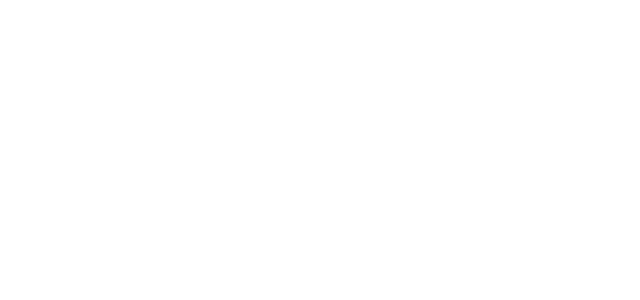
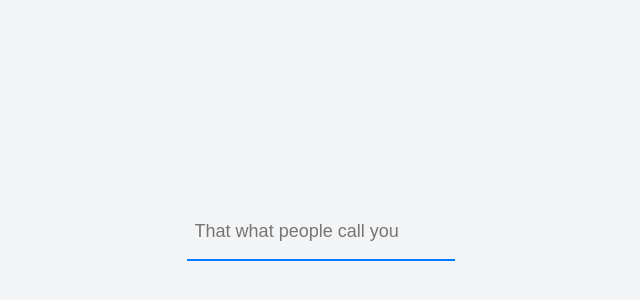
Before and after one commit to hellobdo/cv-app, a React (Vite) app: page / in a window 1280 px wide. Shown: the part 976-1276 px from the top of the page, without its empty margins (319-959 px from the left). Before the commit the page ends 816 px from the top, so only its background shows below. Built offline with nearby package versions, Linux system fonts and the light colour scheme.

Commit message:
added personal-info and intro page

```diff
--- a/components/Intro.jsx
+++ b/components/Intro.jsx
@@ -1,12 +1,14 @@
 import "../styles/intro.css";
+import "../styles/button.css";
+import PropTypes from "prop-types";
 
 const introText = "Hey there, do you want to make your own CV?"
 const commaIndex = introText.indexOf(",");
 const totalChars = introText.length - 3;
 
-function Intro() {
+export default function Intro({ setShowIntro }) {
     return (
-        <div className="intro-container">
+        <div className="container">
             <div
                 className="intro-text"
                 style= {{
@@ -16,8 +18,11 @@ function Intro() {
             >
                 {introText}
             </div>
+            <button className="yes" onClick={() => setShowIntro(false)}>Yes</button>
         </div>
     );
 }
 
-  export default Intro
+Intro.propTypes = {
+    setShowIntro: PropTypes.func.isRequired,
+}
--- /dev/null
+++ b/components/flow.jsx
@@ -0,0 +1,16 @@
+import Intro from "../components/intro";
+import PersonalInfo from "./personal-info";
+import JobExperience from "./job-experience";
+import { useState } from "react";
+
+export default function Flow() {
+    const [showIntro, setShowIntro] = useState (true);
+    const [showJob, setShowJob] = useState (true);
+
+    return (
+      <>
+        {showIntro ? <Intro setShowIntro={setShowIntro} /> : <PersonalInfo />}
+        {showJob ? <PersonalInfo setShowJob={setShowJob} /> : <JobExperience />}
+      </>
+    )
+  }
--- /dev/null
+++ b/components/personal-info.jsx
@@ -0,0 +1,50 @@
+import "../styles/personal-info.css";
+import { useState, useEffect, useRef } from "react";
+
+export default function PersonalInfo() {
+  const [currentIndex, setCurrentIndex] = useState(0);
+  const inputIds = ["firstName", "lastName", "email", "phone"];
+  const inputRefs = useRef([]); // Store input references
+
+  useEffect(() => {
+    if (inputRefs.current[currentIndex]) {
+      inputRefs.current[currentIndex].focus(); // Automatically focus on the visible input
+    }
+  }, [currentIndex]);
+
+  const handleKeyPress = (event) => {
+    if (event.key === "Enter") {
+      event.preventDefault(); // Prevent form submission
+      if (currentIndex < inputIds.length - 1) {
+        setCurrentIndex((prev) => prev + 1);
+      }
+    }
+  };
+
+    return (
+      <>
+      <div className="container">
+      {inputIds.map((id, index) => (
+        <input
+          key={id}
+          ref={(el) => (inputRefs.current[index] = el)} // Store reference
+          type={id === "email" ? "email" : id === "phone" ? "tel" : "text"}
+          id={id}
+          name={id}
+          placeholder={
+            id === "firstName"
+              ? "That what people call you"
+              : id === "lastName"
+              ? "surname, sir/madam"
+              : id === "email"
+              ? "myself@bestdomain.com"
+              : "Your phone number right here"
+          }
+          className={index === currentIndex ? "visible" : "invisible"}
+          onKeyDown={handleKeyPress}
+        />
+      ))}
+      </div>
+      </>
+    )
+  }
--- a/src/App.jsx
+++ b/src/App.jsx
@@ -1,10 +1,10 @@
-import Intro from "../components/Intro";
+import Flow from "../components/flow";
 
 function App() {
 
   return (
     <>
-      <Intro />
+      <Flow />
     </>
   )
 }
--- /dev/null
+++ b/styles/button.css
@@ -0,0 +1,67 @@
+
+
+  /* Hover effect */
+  .yes:hover {
+    background-color: #f5f5f5;
+    box-shadow: 0 4px 12px rgba(0, 0, 0, 0.1);
+  }
+
+  /* Active (click) effect */
+  .yes:active {
+    background-color: #eaeaea;
+    transform: scale(0.98);
+  }
+
+  /* Focus effect */
+  .yes:focus {
+    outline: none;
+    border-color: rgba(0, 0, 0, 0.2);
+  }
+
+  /* Dark mode styles */
+  @media (prefers-color-scheme: dark) {
+    .button {
+      background-color: #222;
+      color: white;
+      border: 1px solid rgba(255, 255, 255, 0.1);
+    }
+    .button:hover {
+      background-color: #333;
+      box-shadow: 0 4px 12px rgba(255, 255, 255, 0.1);
+    }
+    .button:active {
+      background-color: #444;
+    }
+  }
+
+  .yes {
+    width: 80px;
+    justify-self: center;
+    margin-top: 40px;
+    align-self: center;
+    opacity: 0;
+    transform: translateY(20px);
+    animation: fadeInUp 1s ease-out forwards;
+    animation-delay: 8s; /* Delays the button animation until text is done */
+    padding: 12px 12px;
+    font-size: 16px;
+    font-weight: 500;
+    border-radius: 8px;
+    border: 1px solid rgba(0, 0, 0, 0.1);
+    background-color: white;
+    color: #333;
+    cursor: pointer;
+    transition: all 0.3s ease-in-out;
+    box-shadow: 0 2px 8px rgba(0, 0, 0, 0.05);
+  }
+
+  @keyframes fadeInUp {
+    0% {
+      opacity: 0;
+      transform: translateY(20px);
+    }
+    100% {
+      opacity: 1;
+      transform: translateY(0);
+    }
+  }
--- a/styles/intro.css
+++ b/styles/intro.css
@@ -1,15 +1,15 @@
 /* intro.css */
-.intro-container {
+.container {
     display: flex;
     justify-content: center;
     align-items: center;
     height: 100vh;
     background-color: #f3f4f6; /* Tailwind's bg-gray-100 */
     text-align: center;
+    flex-direction: column;
   }
 
   .intro-text {
-    display: inline-block;
     text-align: center;
     font-size: 1.5rem;
     font-weight: bold;
@@ -20,6 +20,7 @@
     animation: blink 1s step-end infinite, typing 0.5s steps(400, end) forwards, hold 1s steps(1, end) forwards, typing-continue 2s steps(800, end) forwards, blink 1s step-end infinite;
     animation-delay: 0s, 4s, 5s, 6s;
     border-right: 2px solid black;
+    align-self: center;
   }
 
   @keyframes blink {
--- /dev/null
+++ b/styles/personal-info.css
@@ -0,0 +1,48 @@
+.container {
+    display: flex;
+    justify-content: center;
+    align-items: center;
+    height: 100vh;
+    background-color: #f3f4f6; /* Tailwind's bg-gray-100 */
+    text-align: center;
+    flex-direction: column;
+}
+
+  /* Show the active input */
+  .visible {
+    opacity: 1;
+    transform: translateY(0);
+    transition: opacity 0.5s ease-in-out, transform 0.5s ease-in-out;
+    width: 20%;
+    height: 5%;
+    border-color: transparent;
+    position: relative; /* Ensure it stacks properly */
+    z-index: 2;
+  }
+
+  /* Hide inactive inputs */
+  .invisible {
+    opacity: 0;
+    transform: translateY(20px);
+    position: absolute;
+    pointer-events: none;
+    z-index: 1;
+  }
+
+
+  /* Ensure smooth focus outline */
+  input {
+    font-size: 18px;
+    font-weight: 500;
+    border: none;
+    outline: none;
+    padding: 8px;
+    background: transparent;
+    border-bottom: 2px solid rgba(0, 0, 0, 0.2);
+    transition: border-color 0.3s ease-in-out;
+  }
+
+  /* Focus styling */
+  input:focus {
+    border-bottom: 2px solid #007bff;
+  }
```
Also changed, not shown: components/PersonalInfo.jsx (deleted, +0 -11 lines), components/job-experience.jsx (renamed from components/JobExperience.jsx).
